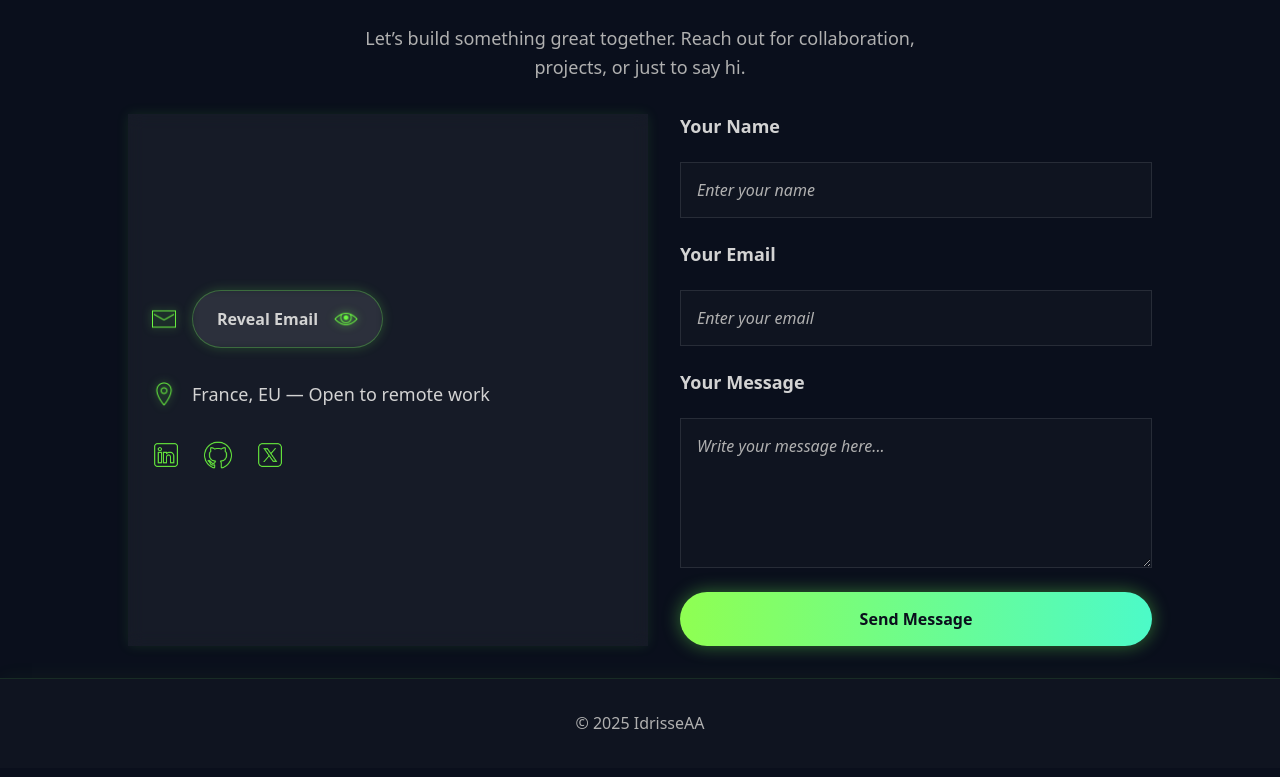
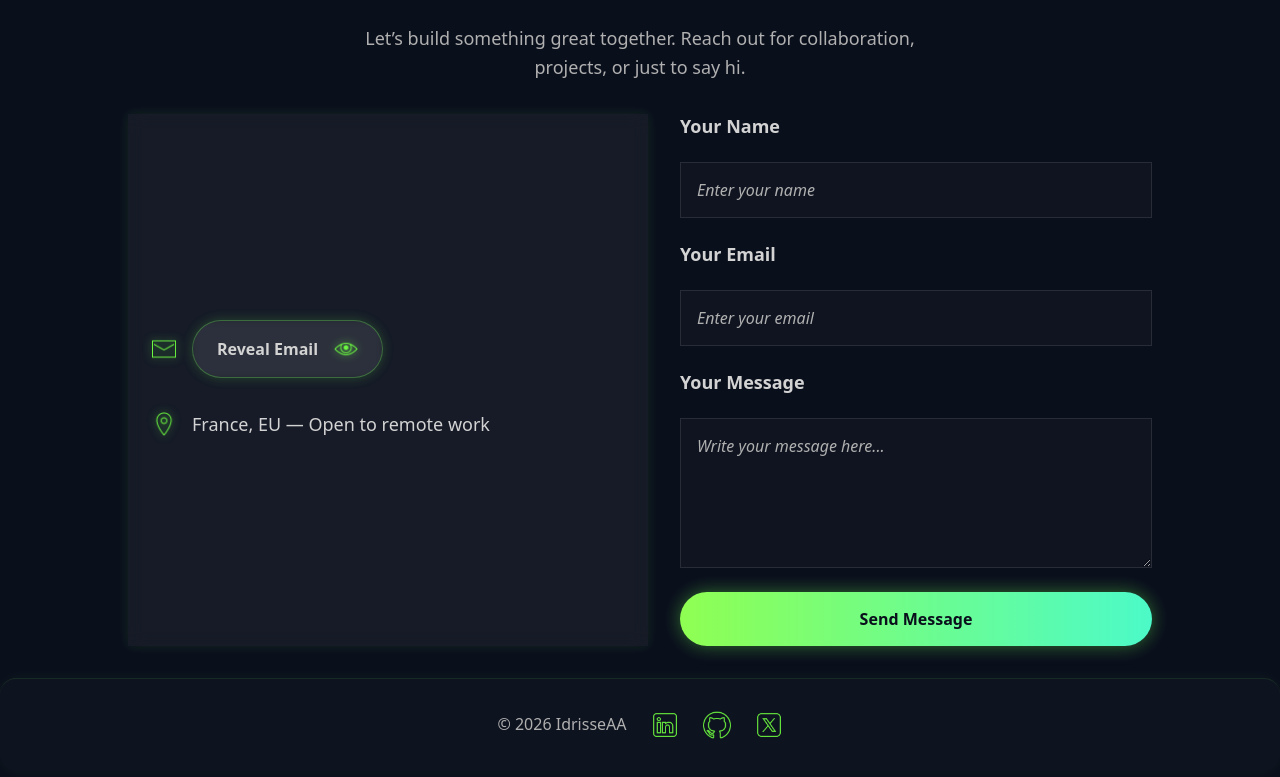
Before and after one commit to IdrisseAA/idrisseaa.github.io, a React (Vite) app: page / in a window 1280 px wide. Shown: the part 5053-5830 px from the top of the page. Built offline with nearby package versions, Linux system fonts and the light colour scheme.

Commit message:
Move social links to footer; copy styles and remove from Contact

```diff
--- a/src/components/layout/Footer/Footer.css
+++ b/src/components/layout/Footer/Footer.css
@@ -2,14 +2,18 @@
     display: flex;
     justify-content: center;
     align-items: center;
-    padding: var(--space-lg) 10vw; /* 32px 10vw */
-    color: var(--text-accent); /* #D3D3D3 */
-    font-family: var(--font-primary); /* 'Poppins', sans-serif */
-    max-width: 1440px;
-    margin: 0 auto;
+    /* match navbar spacing: bounded horizontal padding and consistent vertical spacing */
+    padding-block: var(--space-lg);
+    padding-inline: clamp(16px, 6vw, 120px);
+    color: var(--text-accent);
+    font-family: var(--font-primary);
+    max-width: var(--maximum-width);
+    margin: 0 auto 10px;
     background: rgba(255, 255, 255, 0.02);
     border-top: 1px solid rgba(111, 255, 82, 0.1);
     box-shadow: 0 0 20px rgba(111, 255, 82, 0.05);
+    /* subtle rounding to match navbar */
+    border-radius: var(--radius-md);
 }
 
 .footer-bottom {
@@ -17,6 +21,54 @@
     text-align: center;
     color: var(--text-soft); /* #B0B0B0 */
     animation: fadeIn 1s ease-out;
+}
+
+.footer-bottom-text {
+    margin: 0;
+}
+
+/* Footer socials - based on contact styles but adapted for footer */
+.footer-bottom-content {
+    display: flex;
+    align-items: center;
+    gap: var(--space-md);
+    width: 100%;
+    flex-direction: column;
+}
+
+@media (min-width: 768px) {
+    .footer-bottom-content {
+        flex-direction: row;
+        justify-content: space-between;
+    }
+}
+
+.footer-socials-wrapper {
+    display: flex;
+    flex-direction: column;
+    gap: var(--space-sm);
+}
+
+.footer-socials {
+    display: flex;
+    gap: var(--space-md);
+}
+
+.footer-socials a {
+    display: flex;
+    align-items: center;
+}
+
+.footer-socials img {
+    width: 28px;
+    height: 28px;
+    filter: brightness(0.9);
+    transition: filter 0.3s ease, transform 0.3s ease;
+}
+
+.footer-socials img:hover {
+    filter: brightness(1) drop-shadow(0 0 4px rgba(111, 255, 82, 0.66));
+    transform: scale(1.1);
 }
 
 /* Fade-in animation */
--- a/src/components/layout/Footer/Footer.jsx
+++ b/src/components/layout/Footer/Footer.jsx
@@ -1,11 +1,44 @@
 import React from 'react';
 import './Footer.css';
+import linkedinIcon from '../../../assets/images/icons/linkedin_icon.png';
+import githubIcon from '../../../assets/images/icons/github_icon.png';
+import twitterIcon from '../../../assets/images/icons/twitter_icon.png';
 
 const Footer = () => {
     return (
         <footer className="footer" id="footer">
             <div className="footer-bottom">
-                <p className="footer-bottom-left">© 2025 IdrisseAA</p>
+                <div className="footer-bottom-content">
+                    <p className="footer-bottom-text">© {new Date().getFullYear()} IdrisseAA</p>
+                    <div className="footer-socials-wrapper">
+                        <div className="footer-socials">
+                            <a
+                                href="https://linkedin.com/in/idrisseaa"
+                                target="_blank"
+                                rel="noopener noreferrer"
+                                aria-label="Visit my LinkedIn profile"
+                            >
+                                <img src={linkedinIcon} alt="LinkedIn profile link"/>
+                            </a>
+                            <a
+                                href="https://github.com/idrisseaa"
+                                target="_blank"
+                                rel="noopener noreferrer"
+                                aria-label="Visit my GitHub profile"
+                            >
+                                <img src={githubIcon} alt="GitHub profile link"/>
+                            </a>
+                            <a
+                                href="https://twitter.com/idrisseaa"
+                                target="_blank"
+                                rel="noopener noreferrer"
+                                aria-label="Visit my Twitter profile"
+                            >
+                                <img src={twitterIcon} alt="Twitter profile link"/>
+                            </a>
+                        </div>
+                    </div>
+                </div>
             </div>
         </footer>
     );
--- a/src/components/sections/Contact/Contact.jsx
+++ b/src/components/sections/Contact/Contact.jsx
@@ -3,15 +3,13 @@ import './Contact.css';
 import mailIcon from '../../../assets/images/icons/mail_icon.png';
 import locationIcon from '../../../assets/images/icons/location_icon.png';
 import eyeIcon from '../../../assets/images/icons/eye_icon.png';
-import linkedinIcon from '../../../assets/images/icons/linkedin_icon.png';
-import githubIcon from '../../../assets/images/icons/github_icon.png';
-import twitterIcon from '../../../assets/images/icons/twitter_icon.png';
 import Button from '../../ui/Button/Button.jsx';
 import Divider from "../../ui/Divider.jsx";
 
 
 const Contact = () => {
     const [email, setEmail] = useState('');
+    // eslint-disable-next-line no-unused-vars
     const [emailVisible, setEmailVisible] = useState(false);
 
     const revealEmail = () => {
@@ -79,36 +77,7 @@ const Contact = () => {
                             <img src={locationIcon} alt="Location icon for contact"/>
                             <p>France, EU — Open to remote work</p>
                         </div>
-                        <div className="contact-detail">
-                            <div className="contact-socials-wrapper">
-                                <div className="contact-socials">
-                                    <a
-                                        href="https://linkedin.com/in/idrisseaa"
-                                        target="_blank"
-                                        rel="noopener noreferrer"
-                                        aria-label="Visit my LinkedIn profile"
-                                    >
-                                        <img src={linkedinIcon} alt="LinkedIn profile link"/>
-                                    </a>
-                                    <a
-                                        href="https://github.com/idrisseaa"
-                                        target="_blank"
-                                        rel="noopener noreferrer"
-                                        aria-label="Visit my GitHub profile"
-                                    >
-                                        <img src={githubIcon} alt="GitHub profile link"/>
-                                    </a>
-                                    <a
-                                        href="https://twitter.com/idrisseaa"
-                                        target="_blank"
-                                        rel="noopener noreferrer"
-                                        aria-label="Visit my Twitter profile"
-                                    >
-                                        <img src={twitterIcon} alt="Twitter profile link"/>
-                                    </a>
-                                </div>
-                            </div>
-                        </div>
+
                     </div>
                 </div>
                 <div className="contact-right">
```
